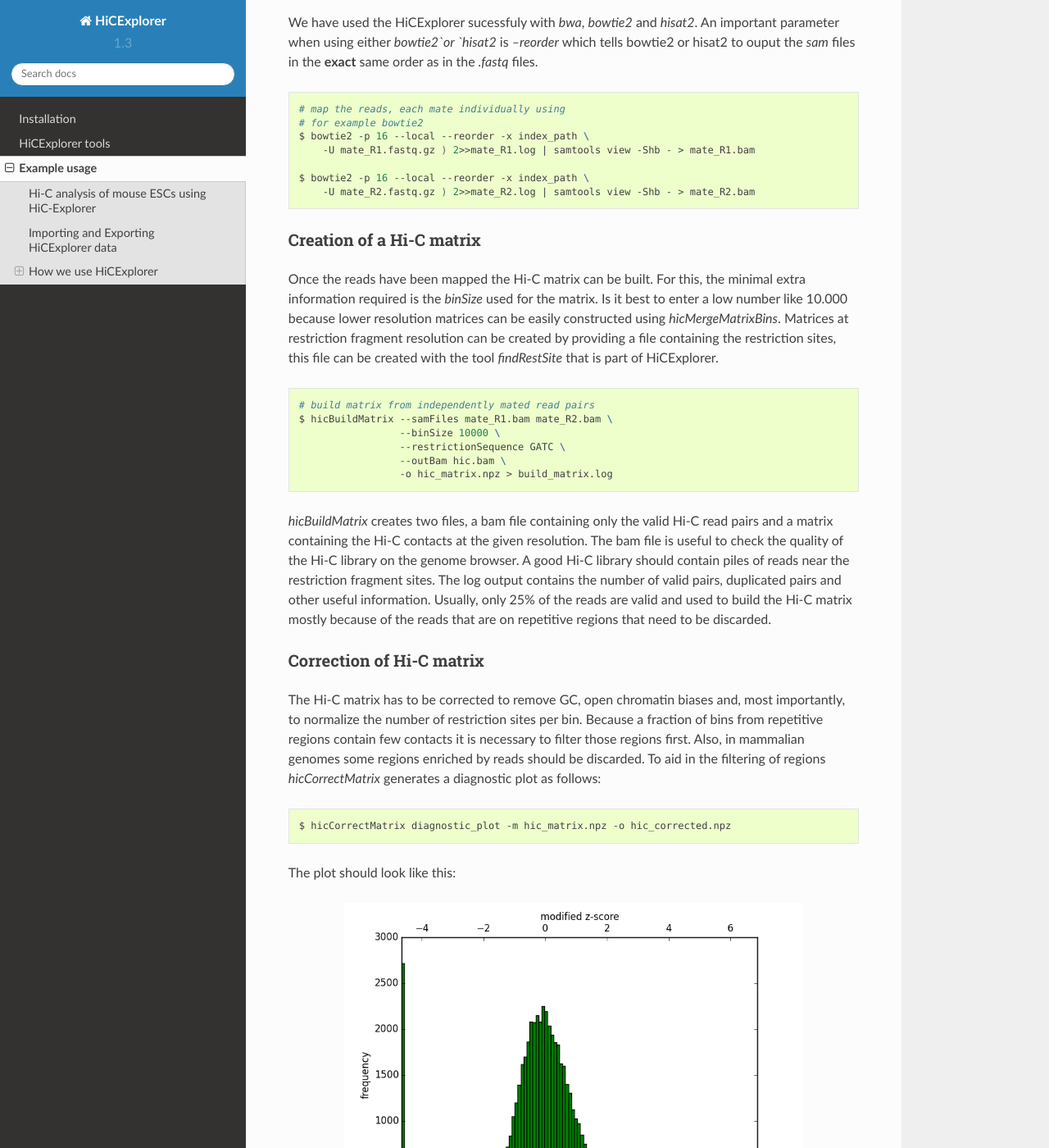
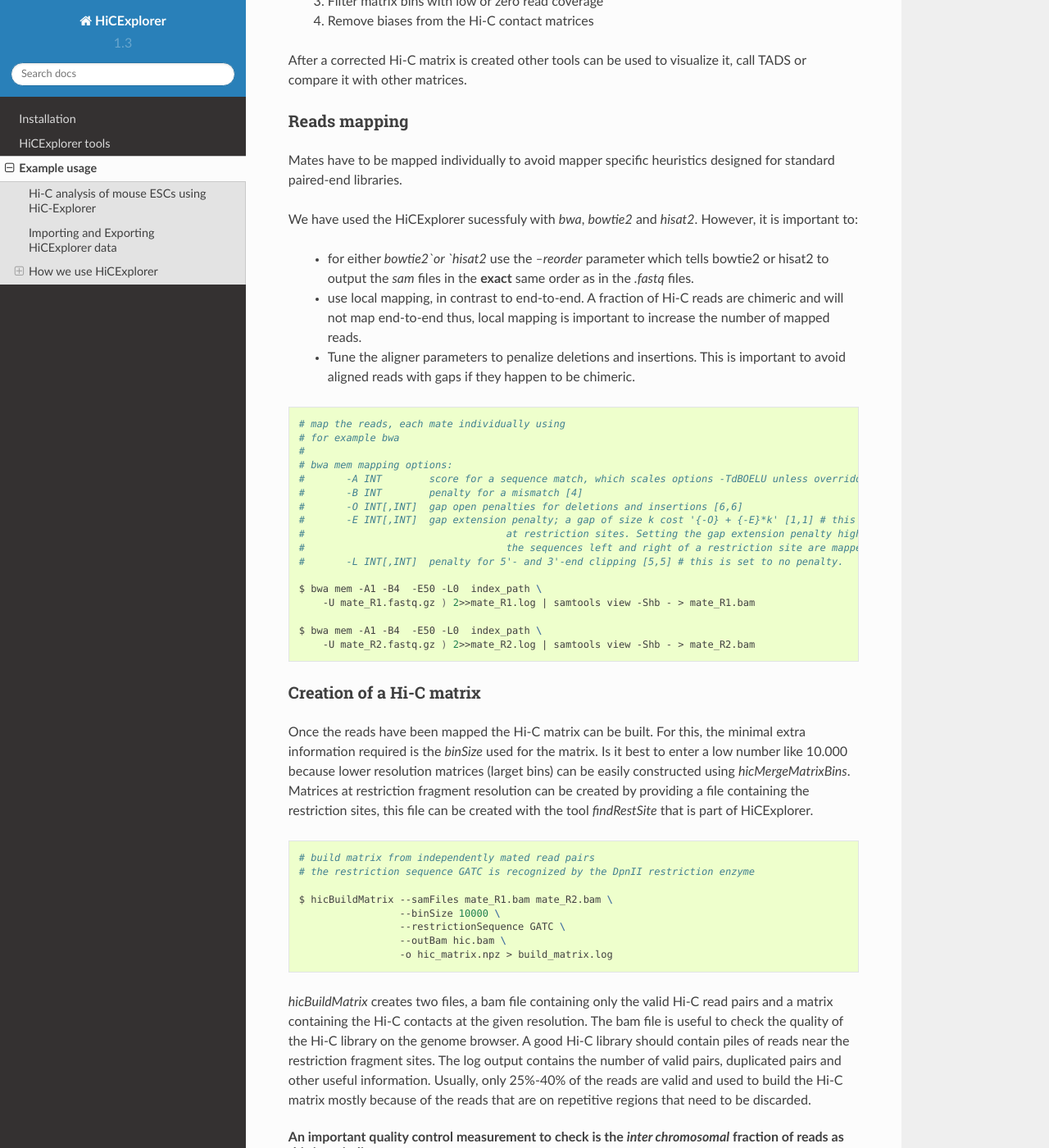
Before and after one commit to deeptools/HiCExplorer, a Sphinx documentation site: the page built from docs/content/example_usage.rst, in a window 1280 px wide and 1400 px high, scrolled down 538 px. Shown: the whole window at 82% size. Built offline with Sphinx 7.4.7 and the Read the Docs theme 2.0.0, drawn with Linux system fonts in a browser that asks for light colours; the version number is read from the project's files by our own code; some of the changed text lies outside the part shown.

Commit message:
updated documentation

```diff
--- a/docs/content/example_usage.rst
+++ b/docs/content/example_usage.rst
@@ -12,26 +12,49 @@ Example usage
 How we use HiCExplorer
 ----------------------
 
+To generate a Hi-C contact matrix is necessary to perform the following basic steps
+
+ 1. Map the Hi-C reads to the reference genome
+ 2. Filter the aligned reads to create a contact matrix
+ 3. Filter matrix bins with low or zero read coverage
+ 4. Remove biases from the Hi-C contact matrices
+
+After a corrected Hi-C matrix is created other tools can be used to visualize it, call TADS
+or compare it with other matrices.
+
 Reads mapping
 ^^^^^^^^^^^^^
 
 Mates have to be mapped individually to avoid mapper specific heuristics designed
 for standard paired-end libraries.
 
-We have used the HiCExplorer sucessfuly with `bwa`, `bowtie2` and `hisat2`. An important parameter when using
-either `bowtie2`or `hisat2` is
-`--reorder` which tells bowtie2 or hisat2 to ouput the *sam* files in the **exact** same order as
-in the *.fastq* files.
+We have used the HiCExplorer sucessfuly with `bwa`, `bowtie2` and `hisat2`. However, it is important to:
 
+ * for either `bowtie2`or `hisat2` use the `--reorder` parameter which tells bowtie2 or hisat2 to output
+   the *sam* files in the **exact** same order as in the *.fastq* files.
+ * use local mapping, in contrast to end-to-end. A fraction of Hi-C reads are chimeric and will not map end-to-end
+   thus, local mapping is important to increase the number of mapped reads.
+ * Tune the aligner parameters to penalize deletions and insertions. This is important to avoid aligned reads with
+   gaps if they happen to be chimeric.
 
 .. code-block:: bash
 
    # map the reads, each mate individually using
-   # for example bowtie2
-   $ bowtie2 -p 16 --local --reorder -x index_path \
+   # for example bwa
+   #
+   # bwa mem mapping options:
+   #       -A INT        score for a sequence match, which scales options -TdBOELU unless overridden [1]
+   #       -B INT        penalty for a mismatch [4]
+   #       -O INT[,INT]  gap open penalties for deletions and insertions [6,6]
+   #       -E INT[,INT]  gap extension penalty; a gap of size k cost '{-O} + {-E}*k' [1,1] # this is set very high to avoid gaps
+   #                                  at restriction sites. Setting the gap extension penalty high, produces better results as
+   #                                  the sequences left and right of a restriction site are mapped independently.
+   #       -L INT[,INT]  penalty for 5'- and 3'-end clipping [5,5] # this is set to no penalty.
+
+   $ bwa mem -A1 -B4  -E50 -L0  index_path \
        -U mate_R1.fastq.gz ) 2>>mate_R1.log | samtools view -Shb - > mate_R1.bam
 
-   $ bowtie2 -p 16 --local --reorder -x index_path \
+   $ bwa mem -A1 -B4  -E50 -L0  index_path \
        -U mate_R2.fastq.gz ) 2>>mate_R2.log | samtools view -Shb - > mate_R2.bam
 
 
@@ -41,7 +64,7 @@ Creation of a Hi-C matrix
 Once the reads have been mapped the Hi-C matrix can be built. For this, the minimal
 extra information required is the `binSize` used for the matrix. Is it best
 to enter a low number like 10.000 because lower
-resolution matrices can be easily constructed using `hicMergeMatrixBins`. Matrices
+resolution matrices (larget bins) can be easily constructed using `hicMergeMatrixBins`. Matrices
 at restriction fragment resolution can be created by providing a file
 containing the restriction sites, this file can be created with the tool
 `findRestSite` that is part of HiCExplorer.
@@ -49,6 +72,8 @@ containing the restriction sites, this file can be created with the tool
 .. code-block:: bash
 
    # build matrix from independently mated read pairs
+   # the restriction sequence GATC is recognized by the DpnII restriction enzyme
+
    $ hicBuildMatrix --samFiles mate_R1.bam mate_R2.bam \
                     --binSize 10000 \
                     --restrictionSequence GATC \
@@ -60,9 +85,11 @@ containing the restriction sites, this file can be created with the tool
 Hi-C contacts at the given resolution. The bam file is useful to check the quality of the
 Hi-C library on the genome browser. A good Hi-C library should contain piles of reads near
 the restriction fragment sites. The log output contains the number of valid pairs, duplicated pairs and
-other useful information. Usually, only 25% of the reads are valid and used to build the Hi-C matrix mostly
+other useful information. Usually, only 25%-40% of the reads are valid and used to build the Hi-C matrix mostly
 because of the reads that are on repetitive regions that need to be discarded.
 
+An important quality control measurement to check is the `inter chromosomal` fraction of reads as this is an indirect
+ measure of random Hi-C contacts. Good Hi-C libraries have lower than 10%  inter chromosomal contacts.
 
 Correction of Hi-C matrix
 ^^^^^^^^^^^^^^^^^^^^^^^^^
```
